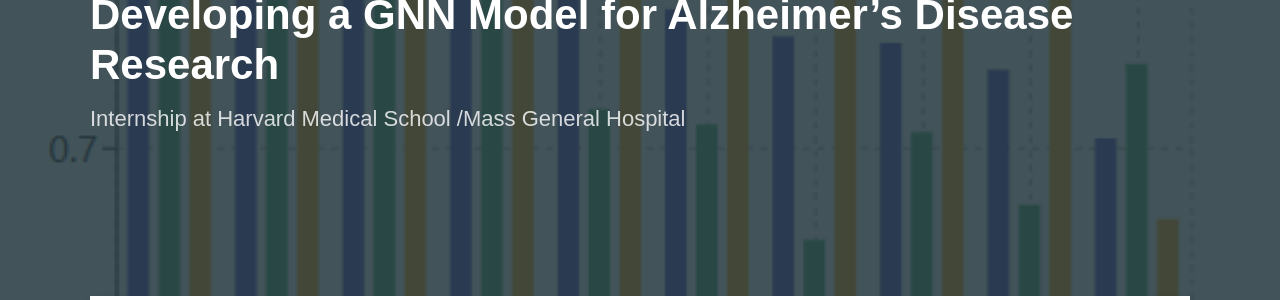
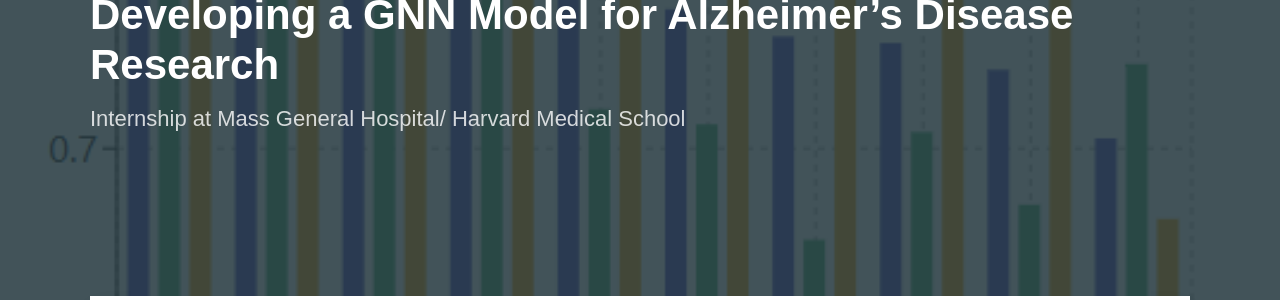
Before and after one commit to anya-chauhan/anya-chauhan.github.io, a Jekyll site: the page built from _projects/alzpinnacle.md, in a window 1280 px wide and 900 px high. Shown: the part 260-560 px from the top of the window. Built offline with Jekyll 4.4.1, drawn with Linux system fonts in a browser that asks for light colours; nearby versions of some CDN libraries; some web fonts are replaced.

```diff
--- a/_projects/alzpinnacle.md
+++ b/_projects/alzpinnacle.md
@@ -1,6 +1,6 @@
 ---
 title: Developing a GNN Model for Alzheimer’s Disease Research
-subtitle: Internship at Harvard Medical School /Mass General Hospital
+subtitle: Internship at Mass General Hospital/ Harvard Medical School
 date: 2024-07-01 09:00:00 -0400
 description: Working on ALZ-PINNACLE, a GNN model that integrates protein, cell-type, and tissue data within a unified latent space. Tasks included pre-training the model on extensive protein interaction data and investigating the role of APOE, a major genetic risk factor for Alzheimer’s.
 featured_image: /images/Fig4.png
```
